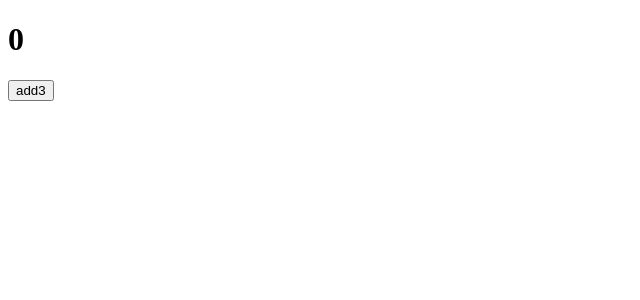
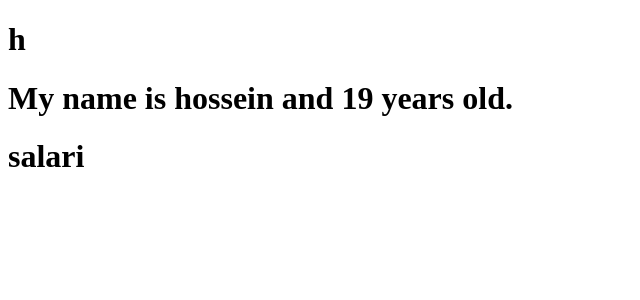
Before and after one commit to Hooseinsalari/React-tutorial, a React (Create React App) app in the folder first-app/: page / in a window 1280 px wide. Shown: the top 300 px of the page, without its empty margins (0-640 px from the left). Built offline with nearby package versions, Linux system fonts and the light colour scheme.

Commit message:
use destructuring

```diff
--- a/first-app/src/App.js
+++ b/first-app/src/App.js
@@ -1,38 +1,18 @@
 import React, { Component} from "react";
 
+import UserC from "./UserC";
+import UserF from "./UserF";
+
 class App extends Component {
-  constructor() {
-    super();
-    this.state = {
-      number: 0
-    };
-  }
+  render() {
+    return(
+      <div>
+        <h1>h</h1>
+        <UserC lastName="salari" />
+        <UserF />
 
-  addOne = () => {
-      // this.setState({
-      //     number: this.state.number + 1
-      // }, ()=>{console.log(`new number: ${this.state.number}`)})
-      // console.log(this.state.number)
-
-      this.setState((prevState) => ({
-        number: prevState.number +1
-      }))
-  }
-
-  addThree = () => {
-    this.addOne();
-    this.addOne();
-    this.addOne();
-
-  }
-
-  render() {
-    return (
-      <>
-        <h1>{this.state.number}</h1>
-        <button onClick={this.addThree}>add3</button>
-      </>
-    );
+      </div>
+    )
   }
 }
 
--- /dev/null
+++ b/first-app/src/UserC.js
@@ -0,0 +1,24 @@
+import React, { Component } from 'react';
+
+class UserC extends Component {
+    constructor(){
+        super();
+        this.state = {
+            name: 'hossein',
+            age: 19
+        }
+    }
+    render() {
+        const {name, age} = this.state;
+        const {lastName} = this.props
+        return (
+            <div>
+                <h1>My name is {name} and {age} years old.</h1>
+                <h1>{lastName}</h1>
+
+            </div>
+        );
+    }
+}
+
+export default UserC;
--- /dev/null
+++ b/first-app/src/UserF.js
@@ -0,0 +1,12 @@
+import React from 'react';
+
+const UserF = ({lastName}) => {
+    // const {lastName} = props;
+    return (
+        <div>
+             <h1>{lastName}</h1>
+        </div>
+    );
+};
+
+export default UserF;
```
